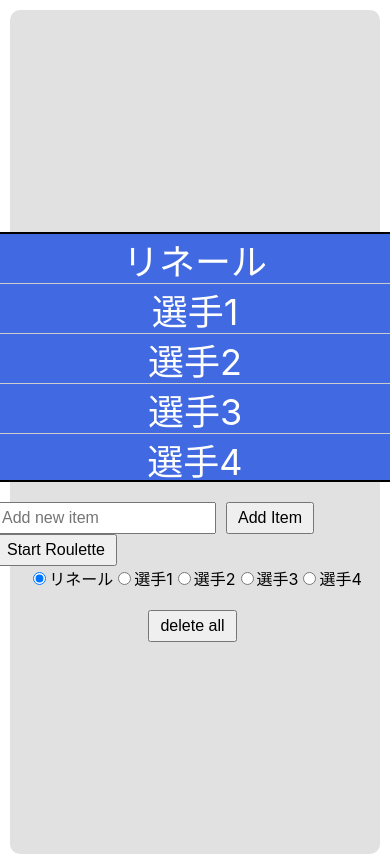
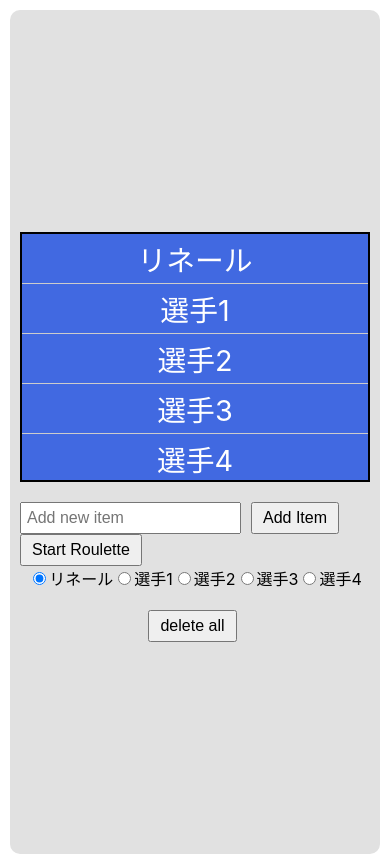
Before and after one commit to kazu107/kazu107lab, a React (Create React App) app in the folder frontend/: page /roulette in a window 390 px wide. Built offline with nearby package versions, Linux system fonts and the light colour scheme.

Commit message:
rouletteメディアクエリ作成

```diff
--- a/frontend/src/components/roulette/roulette.css
+++ b/frontend/src/components/roulette/roulette.css
@@ -63,3 +63,14 @@
     cursor: pointer;
     margin-right: 5px;
 }
+
+@media screen and (max-width: 768px) {
+    .roulette-wrapper {
+        width: 350px;
+    }
+
+    .roulette-font {
+        font-size: 1.2em;
+    }
+
+}
```
